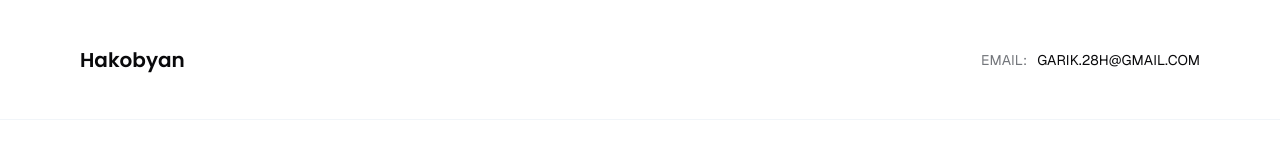
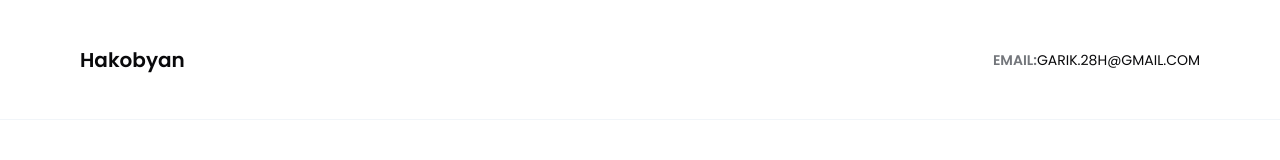
Before and after one commit to garikhg/hakobyan, a Next.js app in the folder frontend/: page / in a window 1280 px wide. Shown: the top 160 px of the page. Built offline with nearby package versions, Linux system fonts and the light colour scheme.

Commit message:
Update page header contact

```diff
--- a/frontend/src/app/page.tsx
+++ b/frontend/src/app/page.tsx
@@ -5,6 +5,7 @@ import {faFileAlt} from '@fortawesome/free-solid-svg-icons';
 import {faGithub, faLinkedin} from '@fortawesome/free-brands-svg-icons';
 import {FontAwesomeIcon} from "@fortawesome/react-fontawesome";
 import type {Metadata} from "next";
+import {Send} from "lucide-react";
 
 export const metadata: Metadata = {
     title: "About Me - Hakobyan Private Web Developer",
@@ -16,17 +17,25 @@ export default function Home() {
 
     return (
         <div className="min-h-screen flex flex-col flex-wrap font-[family-name:var(--font-geist-sans)]">
-            <header className="w-full h-[120px] flex items-center justify-between border-b border-slate-100">
+            <header className="w-full h-16 lg:h-[120px] flex items-center justify-between border-b border-slate-100">
                 <div className="container flex items-center px-8 sm:px-20">
-                    <div className="w-full md:w-1/2">
+                    <div className="w-1/2">
                         <Link href="/">
                             <span className="inline-block text-xl font-semibold font-[family-name:var(--font-poppins)]"
                             >Hakobyan</span>
                         </Link>
                     </div>
-                    <div className="w-full md:w-1/2">
-                        <div className="flex items-center justify-end uppercase text-sm gap-2.5">
-                            <span className="text-[#73767b] uppercase">Email:</span> garik.28h@gmail.com
+                    <div className="w-1/2">
+                        <div
+                            className="flex items-center justify-end uppercase text-sm font-[family-name:var(--font-poppins)] gap-2.5">
+                            <a href="mailto:garik.28h@gmail.com"
+                               className="flex lg:hidden justify-center items-center bg-slate-100 rounded-full w-8 h-8"
+                            >
+                                <Send className="text-[#73767b] w-4 h-4"/>
+                            </a>
+                            <div className="hidden lg:flex items-center">
+                                <span className="text-[#73767b] font-semibold uppercase">Email:</span> garik.28h@gmail.com
+                            </div>
                         </div>
                     </div>
                 </div>
@@ -170,7 +179,8 @@ export default function Home() {
                 </div>
             </main>
             <footer className="mt-auto">
-                <div className="container flex flex-col lg:flex-row items-center justify-between p-8 pb-20 gap-4 lg:gap-8 sm:p-20">
+                <div
+                    className="container flex flex-col lg:flex-row items-center justify-between p-8 pb-20 gap-4 lg:gap-8 sm:p-20">
                     <div className="flex items-center gap-4">
                         <a href="https://github.com/garikhg"
                            target="_blank"
```
